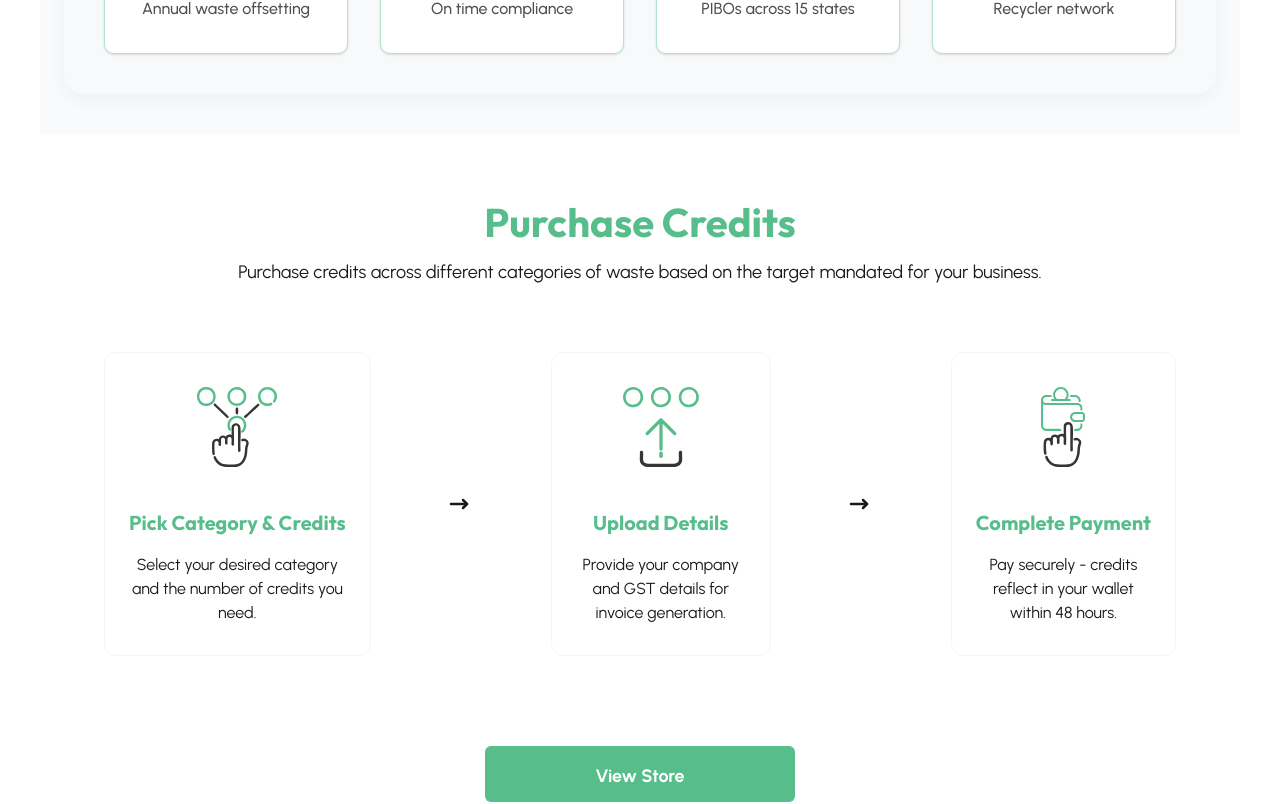
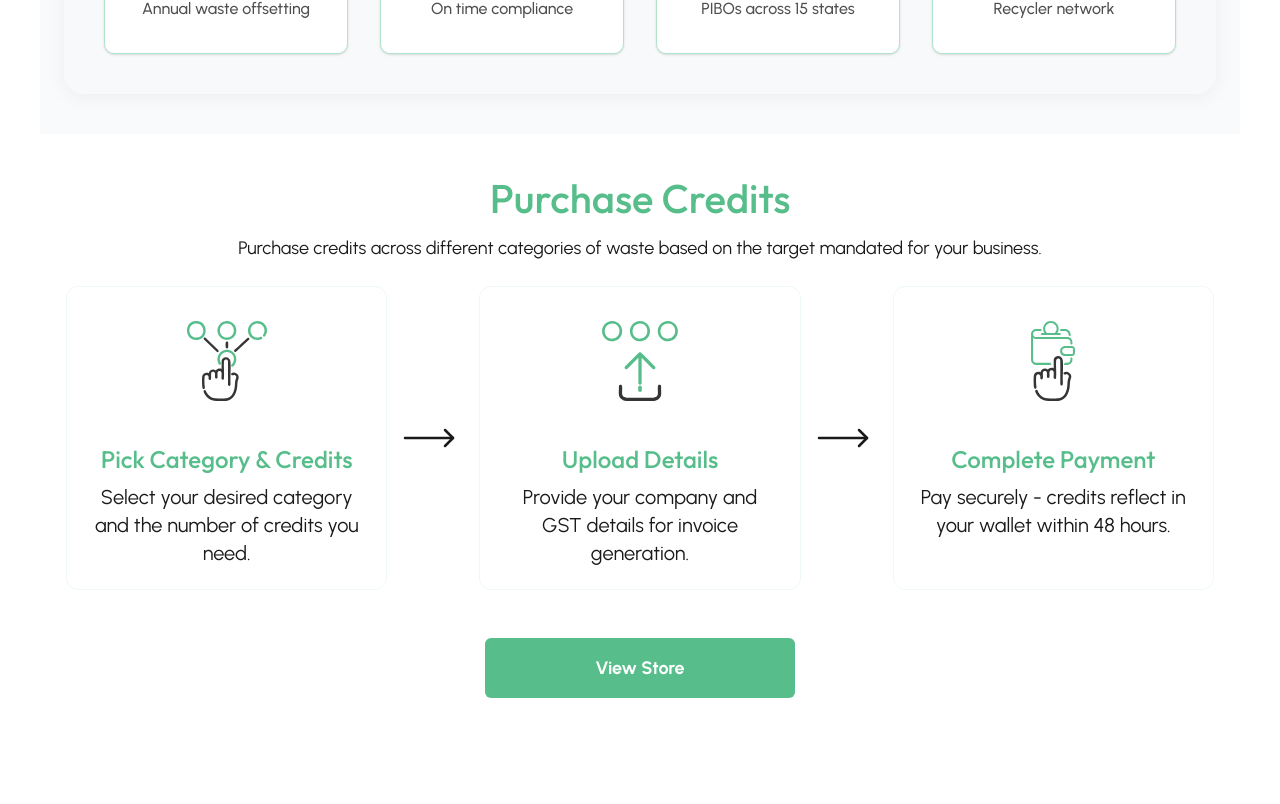
Before and after one commit to Vijayf22labs/filemyepr-ui, a React (Vite) app: page / in a window 1280 px wide. Shown: the part 1280-2084 px from the top of the page. Built offline with nearby package versions, Linux system fonts and the light colour scheme.

Commit message:
Refactor PurchaseCredits component: update layout and styling for improved responsiveness, including adjustments to padding, font sizes, and button styling.

```diff
--- a/src/components/landing-page/PurchaseCredits.tsx
+++ b/src/components/landing-page/PurchaseCredits.tsx
@@ -23,11 +23,11 @@ const PurchaseCredits: React.FC = () => {
   ];
 
   return (
-    <section className="bg-white py-12 md:py-16 flex items-center justify-center px-6">
-      <div className="max-w-[1200px] w-full h-[604px] bg-white flex flex-col gap-6">
+    <section className="bg-white p-10 flex items-center justify-center">
+      <div className="bg-white flex flex-col gap-6">
         {/* Header */}
-        <div className="flex flex-col items-center justify-center gap-3" style={{ width: '1120px', height: '88px', margin: '0 auto' }}>
-          <h2 className="text-[#57BE8B] font-urbanist font-semibold text-center" style={{ fontSize: '40px', lineHeight: '48px', letterSpacing: '0%' }}>
+        <div className="flex flex-col items-center justify-center gap-3">
+          <h2 className="text-[#57BE8B] font-urbanist font-medium text-center" style={{ fontSize: '40px', lineHeight: '48px', letterSpacing: '0%' }}>
             Purchase Credits
           </h2>
           <p className="text-[#1A1A1A] font-urbanist text-base md:text-lg text-opacity-80 text-center">
@@ -36,7 +36,7 @@ const PurchaseCredits: React.FC = () => {
         </div>
 
         {/* Cards Container */}
-        <div className="flex flex-col lg:flex-row items-center justify-center flex-1 gap-[78px] px-10">
+        <div className="flex flex-col lg:flex-row items-center justify-center flex-1 gap-4 px-10">
           {steps.map((step, index) => (
             <React.Fragment key={index}>
               {/* Card */}
@@ -52,11 +52,11 @@ const PurchaseCredits: React.FC = () => {
                 </div>
 
                 {/* Content */}
-                <div className="flex flex-col gap-4 items-center text-center flex-1">
-                  <h3 className="text-[#57BE8B] font-urbanist font-bold text-lg md:text-xl whitespace-nowrap">
+                <div className="flex flex-col gap-2 items-center text-center flex-1">
+                  <h3 className="text-[#57BE8B] font-urbanist font-medium text-lg md:text-2xl whitespace-nowrap">
                     {step.title}
                   </h3>
-                  <p className="text-[#1A1A1A] font-urbanist text-sm md:text-base text-opacity-80">
+                  <p className="text-[#1A1A1A] font-urbanist text-sm md:text-xl leading-[28px]">
                     {step.description}
                   </p>
                 </div>
@@ -66,9 +66,9 @@ const PurchaseCredits: React.FC = () => {
               {index < steps.length - 1 && (
                 <div className="hidden lg:flex items-center justify-center">
                   <svg
-                    width="24"
-                    height="24"
-                    viewBox="0 0 24 24"
+                    width="60"
+                    height="32"
+                    viewBox="0 0 60 32"
                     fill="none"
                     xmlns="http://www.w3.org/2000/svg"
                     className="text-[#1A1A1A]"
@@ -76,16 +76,16 @@ const PurchaseCredits: React.FC = () => {
                     {/* Arrow shaft */}
                     <line
                       x1="2"
-                      y1="12"
-                      x2="18"
-                      y2="12"
+                      y1="16"
+                      x2="50"
+                      y2="16"
                       stroke="currentColor"
                       strokeWidth="2.5"
                       strokeLinecap="round"
                     />
                     {/* Arrowhead */}
                     <path
-                      d="M18 12L14 8M18 12L14 16"
+                      d="M50 16L42 8M50 16L42 24"
                       stroke="currentColor"
                       strokeWidth="2.5"
                       strokeLinecap="round"
@@ -99,18 +99,9 @@ const PurchaseCredits: React.FC = () => {
         </div>
 
         {/* View Store Button */}
-        <div className="flex justify-center" style={{ marginTop: '24px' }}>
+        <div className="flex justify-center mt-6">
           <button
-            className="bg-[#57BE8B] hover:bg-[#4da87b] text-white font-urbanist font-bold text-base md:text-lg transition-colors duration-200"
-            style={{
-              width: '310px',
-              height: '56px',
-              paddingTop: '16px',
-              paddingRight: '32px',
-              paddingBottom: '16px',
-              paddingLeft: '32px',
-              borderRadius: '6px'
-            }}
+            className="bg-[#57BE8B] hover:bg-[#4da87b] text-white font-urbanist font-bold text-base md:text-lg transition-colors duration-200 w-full max-w-[310px] px-6 py-4 rounded-md cursor-pointer"
           >
             View Store
           </button>
```
